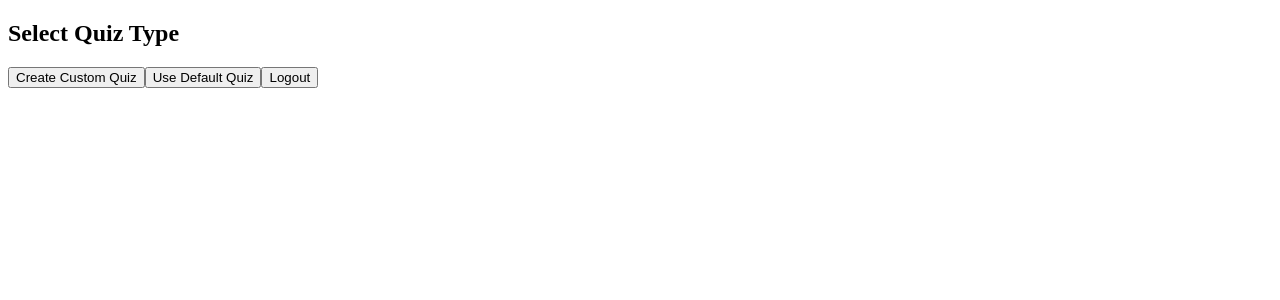
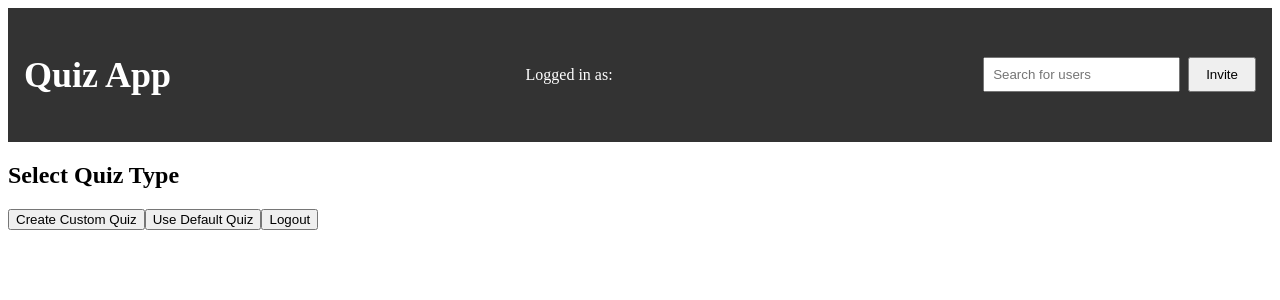
Before and after one commit to asd638796/1v1quiz, a React (Vite) app: page /dashboard in a window 1280 px wide. Shown: the top 300 px of the page. Built offline with nearby package versions, Linux system fonts and the light colour scheme.

Commit message:
implement search for users, invite other users

```diff
--- a/src/components/Dashboard.tsx
+++ b/src/components/Dashboard.tsx
@@ -1,7 +1,8 @@
-import React, { useState, useEffect } from 'react';
+import React, { useState, useEffect, useCallback } from 'react';
 import CustomQuiz from './CustomQuiz';
 import DefaultQuiz from './DefaultQuiz';
 import { useNavigate } from 'react-router-dom';
+import Navbar from './NavBar';
 import { useSocket } from '../context/SocketContext';
 import { useAuth } from '../context/AuthContext';
 import axios from 'axios';
@@ -12,23 +13,7 @@ const Dashboard = (): React.JSX.Element => {
   const { disconnect } = useSocket();
   const navigate = useNavigate();
 
-  useEffect(() => {
-    const handleBeforeUnload = async (event: BeforeUnloadEvent) => {
-      event.preventDefault(); // Standard browsers
-      await axios.post('/api/logout', { username }, { withCredentials: true });
-      disconnect();
-      logout();
-    };
-
-    window.addEventListener('beforeunload', handleBeforeUnload);
-
-    return () => {
-      window.removeEventListener('beforeunload', handleBeforeUnload);
-    };
-  }, [username, disconnect, logout]);
-
-
-  const handleLogout = async () => {
+  const handleLogout = useCallback(async () => {
     if (username) {
       try {
         await axios.post('/api/logout', { username }, { withCredentials: true });
@@ -39,14 +24,27 @@ const Dashboard = (): React.JSX.Element => {
         console.error('Error logging out:', error);
       }
     } else {
-      console.error('Username or token is null');
+      console.error('Username is null');
     }
-  };
+  }, [username, disconnect, logout, navigate]);
 
 
+  useEffect(() => {
+    const handleBeforeUnload = (event: BeforeUnloadEvent) => {
+      event.preventDefault(); // Standard browsers
+      handleLogout(); // Call handleLogout to ensure proper cleanup
+    };
+
+    window.addEventListener('beforeunload', handleBeforeUnload);
+
+    return () => {
+      window.removeEventListener('beforeunload', handleBeforeUnload);
+    };
+  }, [handleLogout]);
 
   return (
     <div className="dashboard">
+      <Navbar />
       <h2>Select Quiz Type</h2>
       <button onClick={() => setSelectedOption('custom')}>Create Custom Quiz</button>
       <button onClick={() => setSelectedOption('default')}>Use Default Quiz</button>
--- /dev/null
+++ b/src/components/NavBar.tsx
@@ -0,0 +1,122 @@
+import React, { useState, useEffect, useCallback } from 'react';
+import { useAuth } from '../context/AuthContext';
+import { useSocket } from '../context/SocketContext';
+import axios from 'axios';
+
+interface User {
+  id: number;
+  username: string;
+}
+
+const Navbar = (): React.JSX.Element => {
+  const { username } = useAuth();
+  const { socket } = useSocket();
+  const [searchQuery, setSearchQuery] = useState('');
+  const [searchResults, setSearchResults] = useState<User[]>([]); // Use User type
+  const [showDropdown, setShowDropdown] = useState(false);
+  const [invitations, setInvitations] = useState<{ from: string }[]>([]);
+
+  const debounce = (func: (...args: any[]) => void, delay: number) => {
+    let timeoutId: NodeJS.Timeout;
+    return (...args: any[]) => {
+      clearTimeout(timeoutId);
+      timeoutId = setTimeout(() => func(...args), delay);
+    };
+  };
+
+  const handleSearch = useCallback(
+    debounce(async (query: string) => {
+      if (query.length > 0) {
+        try {
+          const response = await axios.get(`/api/search-users?query=${query}`, { withCredentials: true });
+          setSearchResults(response.data.slice(0, 5)); // Limit to 5 results
+          setShowDropdown(true);
+        } catch (error) {
+          console.error('Error searching for users:', error);
+        }
+      } else {
+        setSearchResults([]);
+        setShowDropdown(false);
+      }
+    }, 300),
+    []
+  );
+
+  const handleInvite = (invitee: string) => {
+    if (socket && username) {
+      socket.emit('send_invitation', { from: username, to: invitee });
+
+    }
+
+
+  };
+
+  useEffect(() => {
+    handleSearch(searchQuery);
+  }, [searchQuery, handleSearch]);
+
+  useEffect(() => {
+    if (socket) {
+      socket.on('receive_invitation', (invitation) => {
+        setInvitations((prevInvitations) => [...prevInvitations, invitation]);
+      });
+
+      return () => {
+        socket.off('receive_invitation');
+      };
+    }
+  }, [socket]);
+
+  const handleAccept = (from: string) => {
+    console.log(`User ${username} accepted invite from ${from}`);
+    setInvitations(invitations.filter((inv) => inv.from !== from));
+  };
+
+  const handleDecline = (from: string) => {
+    console.log(`User ${username} declined invite from ${from}`);
+    setInvitations(invitations.filter((inv) => inv.from !== from));
+  };
+
+  return (
+    <nav className="navbar">
+      <div className="navbar-brand">
+        <h1>Quiz App</h1>
+      </div>
+      <div className="navbar-user">
+        <p>Logged in as: {username}</p>
+      </div>
+      <form className="navbar-search" onSubmit={(e) => e.preventDefault()}>
+        <input
+          type="text"
+          placeholder="Search for users"
+          value={searchQuery}
+          onChange={(e) => setSearchQuery(e.target.value)}
+          onBlur={() => setTimeout(() => setShowDropdown(false), 100)} // Close dropdown on blur after a short delay
+        />
+        <button type="submit" onClick={() => handleInvite(searchQuery)}>Invite</button>
+      </form>
+      {showDropdown && searchResults.length > 0 && (
+        <div className="search-results">
+          <ul>
+            {searchResults.map((user) => (
+              <li key={user.id}>{user.username}</li>
+            ))}
+          </ul>
+        </div>
+      )}
+      {invitations.length > 0 && (
+        <div className="invitations">
+          {invitations.map((inv, index) => (
+            <div key={index} className="invitation-popup">
+              <p>{inv.from} has invited you</p>
+              <button onClick={() => handleAccept(inv.from)}>Accept</button>
+              <button onClick={() => handleDecline(inv.from)}>Decline</button>
+            </div>
+          ))}
+        </div>
+      )}
+    </nav>
+  );
+};
+
+export default Navbar;
--- a/src/context/SocketContext.tsx
+++ b/src/context/SocketContext.tsx
@@ -17,7 +17,7 @@ export const SocketProvider = ({ children }: { children: React.ReactNode }): Rea
     const newSocket = io('http://localhost:3001', {
       withCredentials: true,
       autoConnect: true,
-      reconnection: true,
+      reconnection: false,
 
     });
 
--- a/src/index.css
+++ b/src/index.css
@@ -11,3 +11,98 @@
   margin-top: 20vh;
 
 }
+
+
+/* Navbar.css */
+
+
+
+.navbar {
+  display: flex;
+  justify-content: space-between;
+  align-items: center;
+  background-color: #333;
+  padding: 1rem;
+  color: white;
+  position: relative;
+}
+
+.navbar-brand {
+  font-size: 1.5rem;
+}
+
+.navbar-user {
+  margin-right: 1rem;
+}
+
+.navbar-search {
+  display: flex;
+  position: relative;
+}
+
+.navbar-search input {
+  padding: 0.5rem;
+  margin-right: 0.5rem;
+}
+
+.navbar-search button {
+  padding: 0.5rem 1rem;
+}
+
+.search-results {
+  position: absolute;
+  background-color: white;
+  color: black;
+  border: 1px solid #ccc;
+  margin-top: 1rem;
+  width: 20vw;
+  z-index: 1000;
+  max-height: 200px;
+  overflow-y: auto;
+}
+
+.search-results ul {
+  list-style-type: none;
+  padding: 0;
+  margin: 0;
+}
+
+.search-results li {
+  padding: 0.5rem;
+  cursor: pointer;
+}
+
+.search-results li:hover {
+  background-color: #f0f0f0;
+}
+
+.invitations {
+  position: absolute;
+  top: 100%;
+  left: 0;
+  right: 0;
+  background-color: #444;
+  color: white;
+  padding: 1rem;
+  z-index: 1000;
+  border: 1px solid #ccc;
+  margin-top: 1rem;
+}
+
+.invitation-popup {
+  display: flex;
+  justify-content: space-between;
+  align-items: center;
+  margin-bottom: 0.5rem;
+}
+
+.invitation-popup p {
+  margin: 0;
+  margin-right: 1rem;
+}
+
+.invitation-popup button {
+  margin-left: 0.5rem;
+  padding: 0.3rem 0.5rem;
+  cursor: pointer;
+}
```
Also changed, not shown: src/server.mjs (+20 -0 lines).
